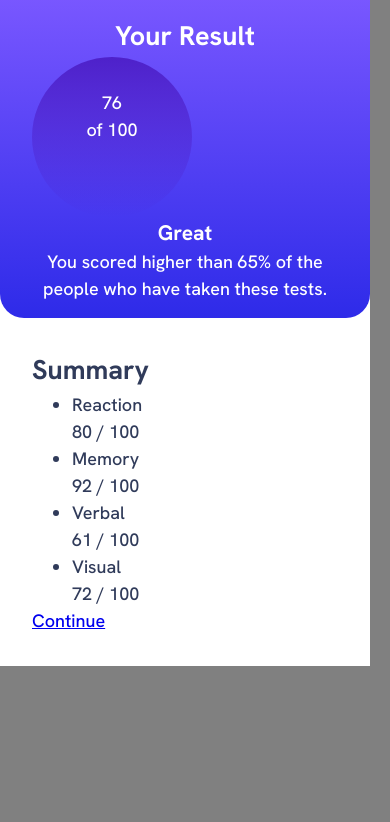
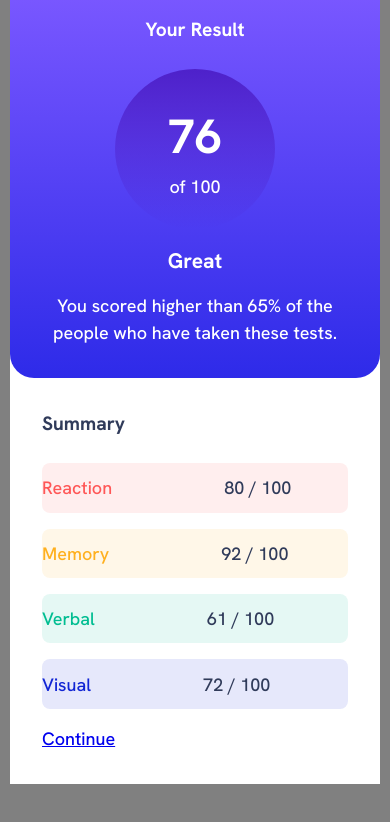
Before and after one commit to sclingan/results-summary, a React (Vite) app: page / in a window 390 px wide. Shown: the top 822 px of the page. Built offline with nearby package versions, Linux system fonts and the light colour scheme.

Commit message:
Adding CSS and mobile styles

```diff
--- a/src/App.css
+++ b/src/App.css
@@ -68,6 +68,7 @@ body {
   font-size: var(--font-size);
   font-weight: var(--fw-500);
   background-color: grey;
+  position: relative;
 }
 /* try using something other than flex to center card */
 .App {
@@ -75,6 +76,11 @@ body {
   flex-direction: column;
   max-width: 370px;
   background-color: var(--text-white);
+  /* position: absolute; */
+  /* top: 50%; */
+  /* transform: translateY(-50%); */
+  margin: 0 auto;
+
 }
 
 main {
@@ -87,12 +93,31 @@ main {
   padding-inline: 2rem;
 }
 
-.div--score {
+h2 {
+  font-size: 1.2rem;
+  padding-bottom: 1.5rem;
+}
+
+.div__score {
   background: linear-gradient(var(--gradient-violet), var(--gradient-persian));
   width: 10rem;
   height: 10rem;
   border-radius: 50%;
   padding-block: 2rem;
+  margin: 0 auto;
+}
+
+.p__score {
+  font-size: 3rem;
+  font-weight: var(--fw-700);
+}
+
+h3 {
+  padding-block: 1rem;
+}
+
+.p__score_results {
+  padding-bottom: 1rem;
 }
 
 aside {
@@ -100,3 +125,47 @@ aside {
   color: var(--text-gray-blue);
   padding: 2rem;
 }
+
+ul {
+  display: flex;
+  flex-direction: column;
+  list-style-type: none;
+  padding: 0;
+}
+
+li {
+  margin-bottom: 1rem;
+}
+
+.div__reaction {
+  color: var(--list-red);
+  background-color: hsla(0, 100%, 67%, 0.1 );
+  padding-block: 0.7rem;
+  border-radius: 0.5rem;
+}
+
+.div__memory {
+  color: var(--list-yellow);
+  background-color: hsla(39, 100%, 56%, 0.1 );
+  padding-block: 0.7rem;
+  border-radius: 0.5rem;
+}
+
+.div__verbal {
+  color: var(--list-teal);
+  background-color: hsla(166, 100%, 37%, 0.1 );
+  padding-block: 0.7rem;
+  border-radius: 0.5rem;
+}
+
+.div__visual {
+  color: var(--list-blue);
+  background-color: hsla(234, 85%, 45%, 0.1 );
+  padding-block: 0.7rem;
+  border-radius: 0.5rem;
+}
+
+span {
+  padding-left: 7rem;
+  color: var(--text-gray-blue);
+}
--- a/src/App.tsx
+++ b/src/App.tsx
@@ -10,12 +10,12 @@ function App() {
       <main>
         {/* hidden h1 for accessibility */}
         <h2>Your Result</h2>
-        <div className='div--score'>
-          <p>76</p>
+        <div className='div__score'>
+          <p className='p__score'>76</p>
           <p>of 100</p>
         </div>
         <h3>Great</h3>
-        <p>You scored higher than 65% of the people who have taken these tests.</p>
+        <p className='p__score_results'>You scored higher than 65% of the people who have taken these tests.</p>
       </main>
       <Aside/>
     </div>
--- a/src/aside.tsx
+++ b/src/aside.tsx
@@ -10,20 +10,25 @@ function Aside() {
         <h2>Summary</h2>
         <ul>
             <li>
-              <div>Reaction</div>
-              <div>80 / 100</div>
+              <div className='div__reaction'><p>Reaction
+              <span>80 / 100</span></p>
+              </div>
+              {/* <div>80 / 100</div> */}
             </li>
             <li>
-              <div>Memory</div>
-              <div>92 / 100</div>
+              <div className='div__memory'><p>Memory
+                <span>92 / 100</span></p>
+              </div>
             </li>
             <li>
-              <div>Verbal</div>
-              <div>61 / 100</div>
+              <div className='div__verbal'><p>Verbal
+                <span>61 / 100</span></p>
+                </div>
             </li>
             <li>
-              <div>Visual</div>
-              <div>72 / 100</div>
+              <div className='div__visual'><p>Visual
+                <span>72 / 100</span></p>
+                </div>
             </li>
         </ul>
           <a href="#">Continue</a>
```
